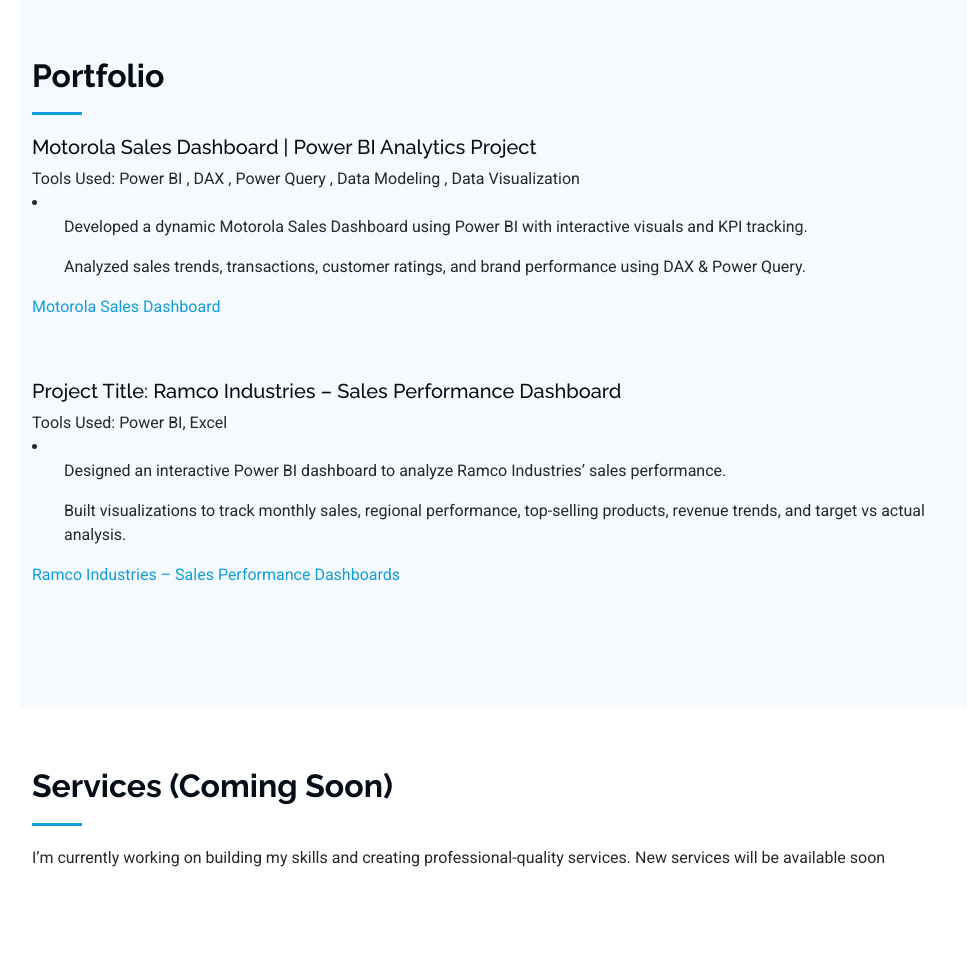
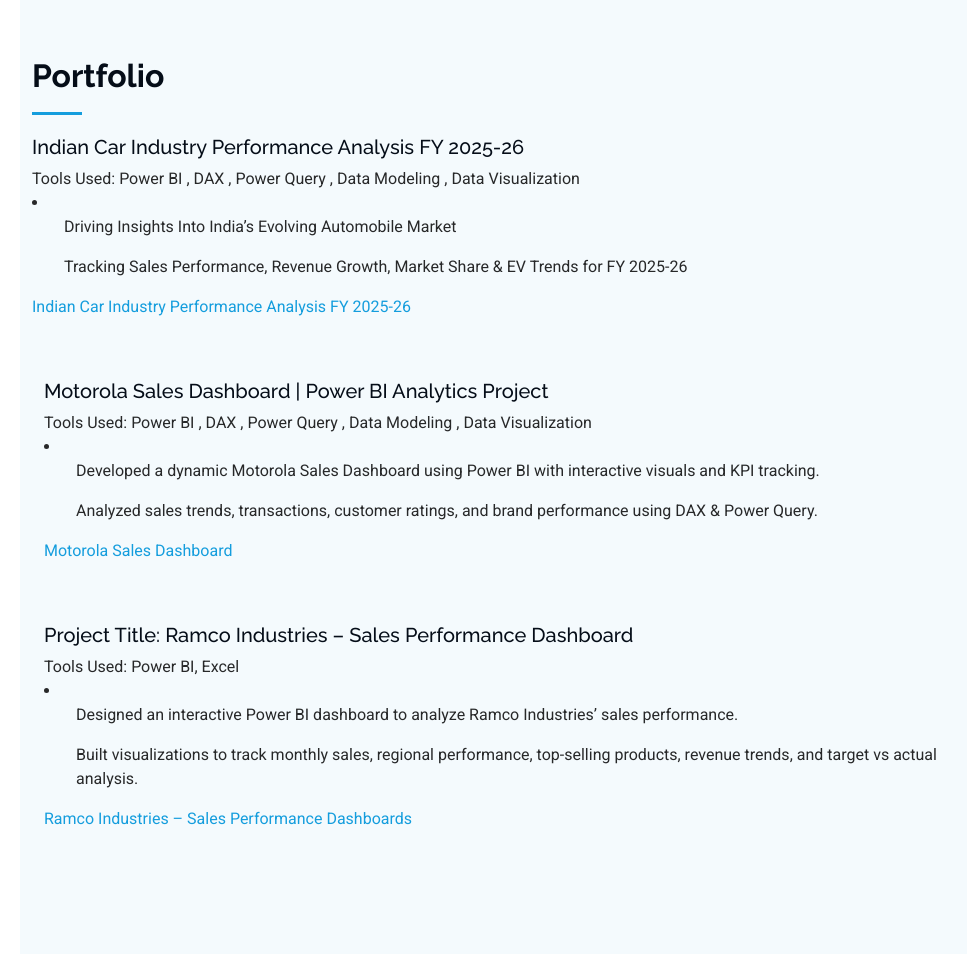
Before and after one commit to koshrk/ritikkosh, a plain HTML site: page index.html in a window 1280 px wide. Shown: the part 3220-4174 px from the top of the page, without its empty margins (280-1247 px from the left). Drawn offline with Linux system fonts and the light colour scheme.

Commit message:
Update index.html

```diff
--- a/index.html
+++ b/index.html
@@ -332,8 +332,23 @@
     <section id="portfolio" class="portfolio section light-background">
 
       <!-- Section Title -->
+       <div class="container section-title" data-aos="fade-up">
+        <h2>Portfolio</h2>
+        <h5>Indian Car Industry Performance Analysis FY 2025-26</h5>
+        <p>Tools Used: Power BI , DAX  , Power Query , Data Modeling , Data Visualization</p>
+        <li>
+          <ul>
+          Driving Insights Into India’s Evolving Automobile Market
+        </ul>
+      <ul>
+        Tracking Sales Performance, Revenue Growth, Market Share & EV Trends for FY 2025-26
+      </ul></li>
+      <a href="https://app.powerbi.com/view?r=eyJrIjoiY2M3N2NiOTktNTM0NC00YmM2LWFkOWQtZDMzMzAxZDE5NTUzIiwidCI6IjE3MWU0ZjJkLWQwNzAtNDc0MS1hMzQxLTVlNjIyYzI0MjViMiJ9">Indian Car Industry Performance Analysis FY 2025-26</a>
+      </div><!-- End Section Title -->
+        <div class="container section-title" data-aos="fade-up">
+
       <div class="container section-title" data-aos="fade-up">
-        <h2>Portfolio</h2>
+
         <h5>Motorola Sales Dashboard | Power BI Analytics Project</h5>
         <p>Tools Used: Power BI , DAX  , Power Query , Data Modeling , Data Visualization</p>
         <li>
```
